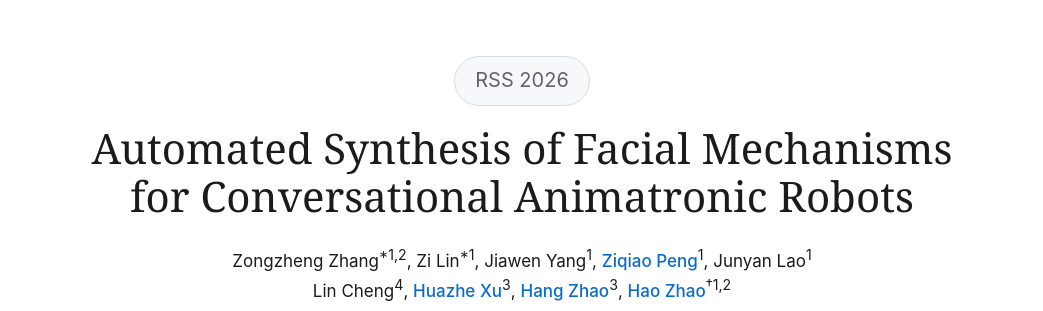
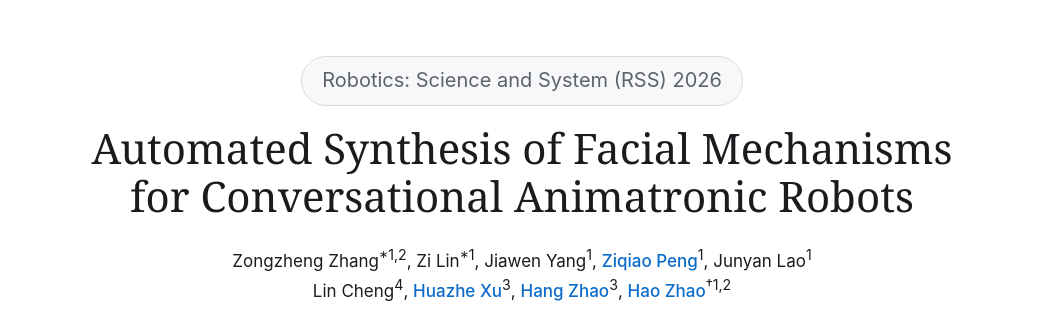
Before and after one commit to ZZongzheng0918/automated-facial-mechanisms-synthesis, a plain HTML site: page index.html in a window 1280 px wide. Shown: the top 311 px of the page, without its empty margins (118-1161 px from the left). Drawn offline with Linux system fonts and the light colour scheme.

Commit message:
Update index.html

```diff
--- a/index.html
+++ b/index.html
@@ -332,7 +332,7 @@
 <body>
   <header>
     <div class="page">
-      <div class="venue" style="font-size: 20px; padding: 8px 20px;">RSS 2026</div>
+      <div class="venue" style="font-size: 20px; padding: 8px 20px;">Robotics: Science and System (RSS) 2026</div>
       <h1>Automated Synthesis of Facial Mechanisms for Conversational Animatronic Robots</h1>
       <p class="authors">
         Zongzheng Zhang<sup>*1,2</sup>, Zi Lin<sup>*1</sup>, Jiawen Yang<sup>1</sup>,
```
